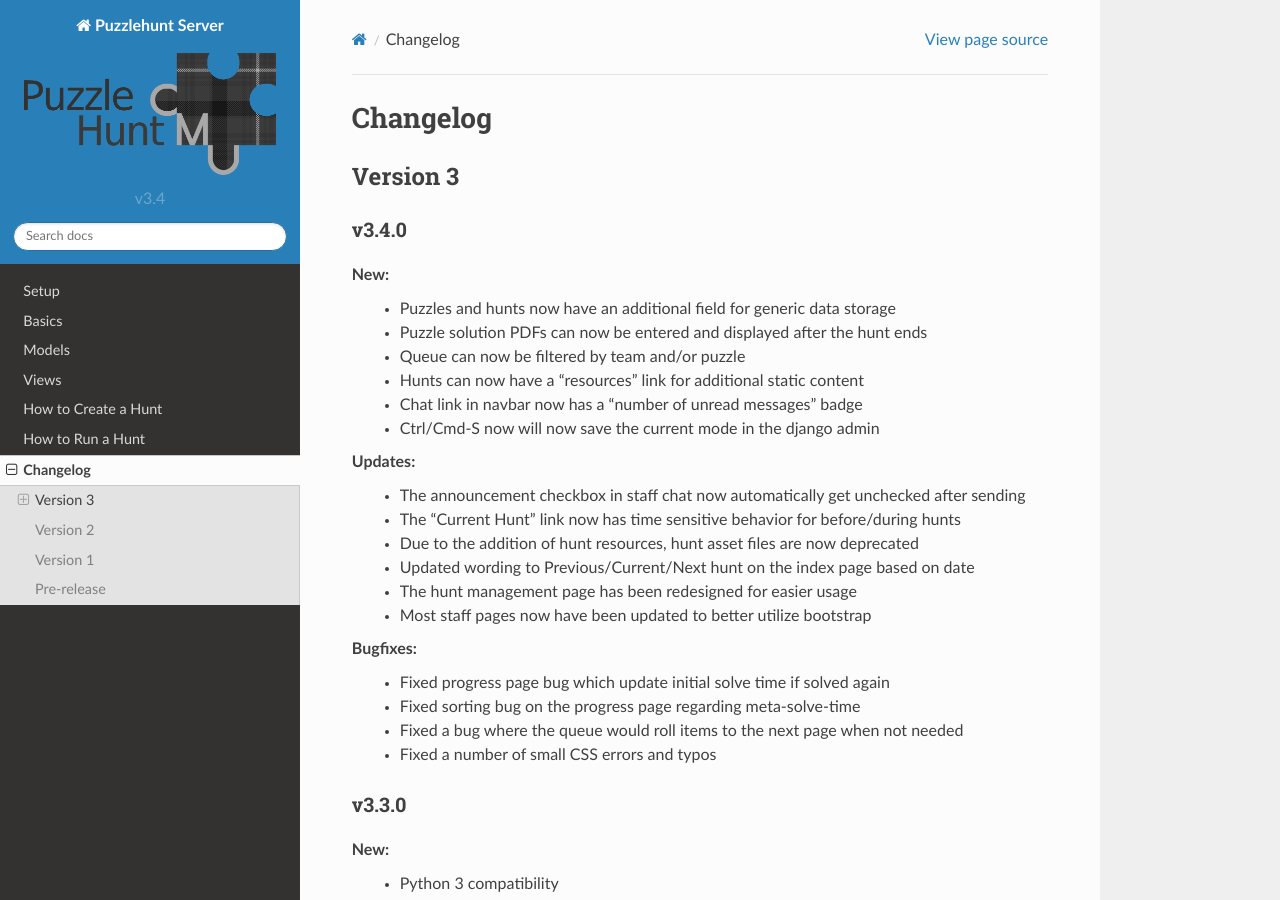
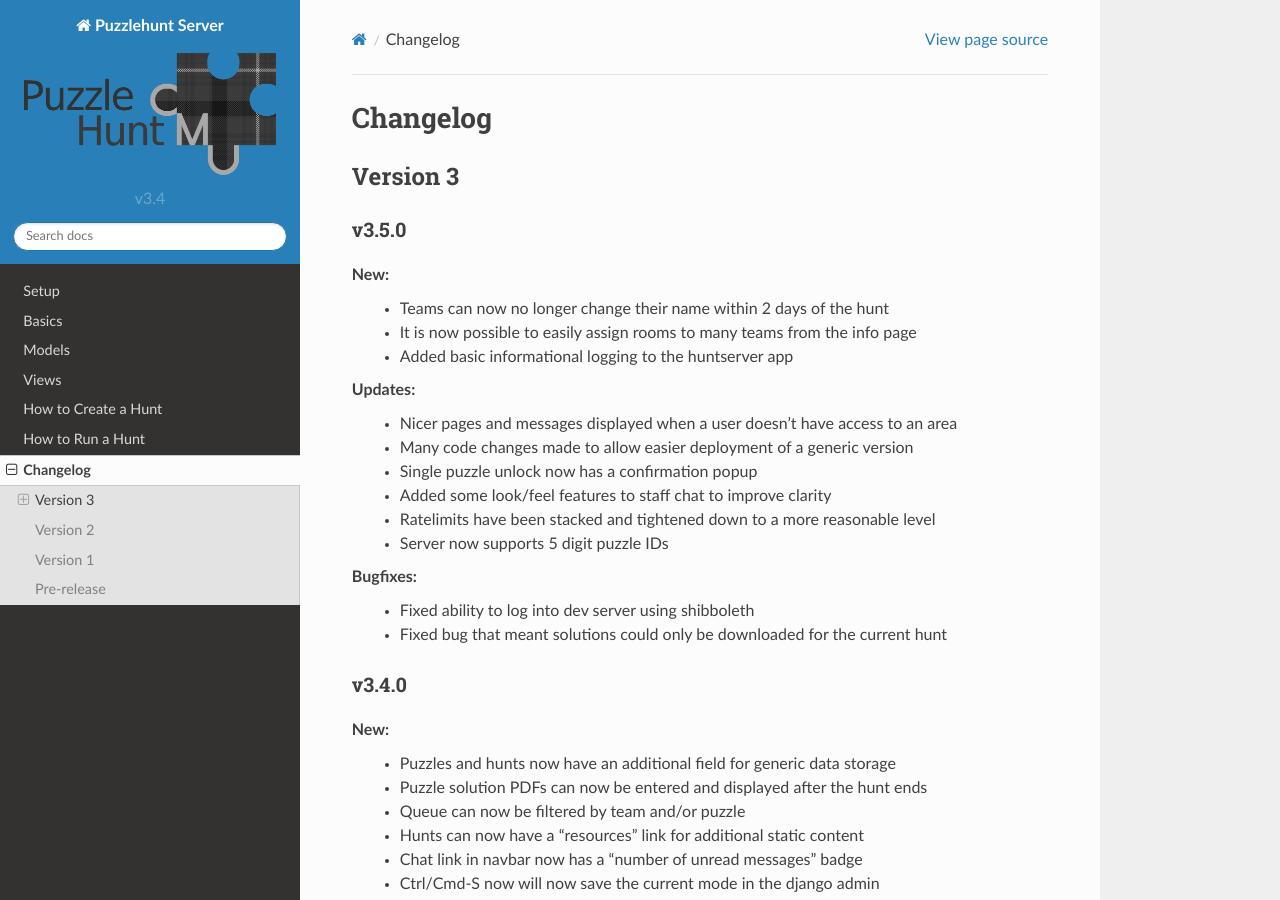
Before and after one commit to dlareau/puzzlehunt_server, a Sphinx documentation site: the page built from docs/changelog.rst, in a window 1280 px wide and 900 px high. Built offline with Sphinx 7.4.7 and the Read the Docs theme 2.0.0, drawn with Linux system fonts in a browser that asks for light colours.

Commit message:
Docs for v3.5.0

```diff
--- a/docs/changelog.rst
+++ b/docs/changelog.rst
@@ -4,6 +4,26 @@ Changelog
 
 Version 3
 *********
+
+v3.5.0
+======
+
+New:
+   - Teams can now no longer change their name within 2 days of the hunt
+   - It is now possible to easily assign rooms to many teams from the info page
+   - Added basic informational logging to the huntserver app
+
+Updates:
+   - Nicer pages and messages displayed when a user doesn't have access to an area
+   - Many code changes made to allow easier deployment of a generic version
+   - Single puzzle unlock now has a confirmation popup
+   - Added some look/feel features to staff chat to improve clarity
+   - Ratelimits have been stacked and tightened down to a more reasonable level
+   - Server now supports 5 digit puzzle IDs
+
+Bugfixes:
+   - Fixed ability to log into dev server using shibboleth
+   - Fixed bug that meant solutions could only be downloaded for the current hunt
 
 v3.4.0
 ======
```
